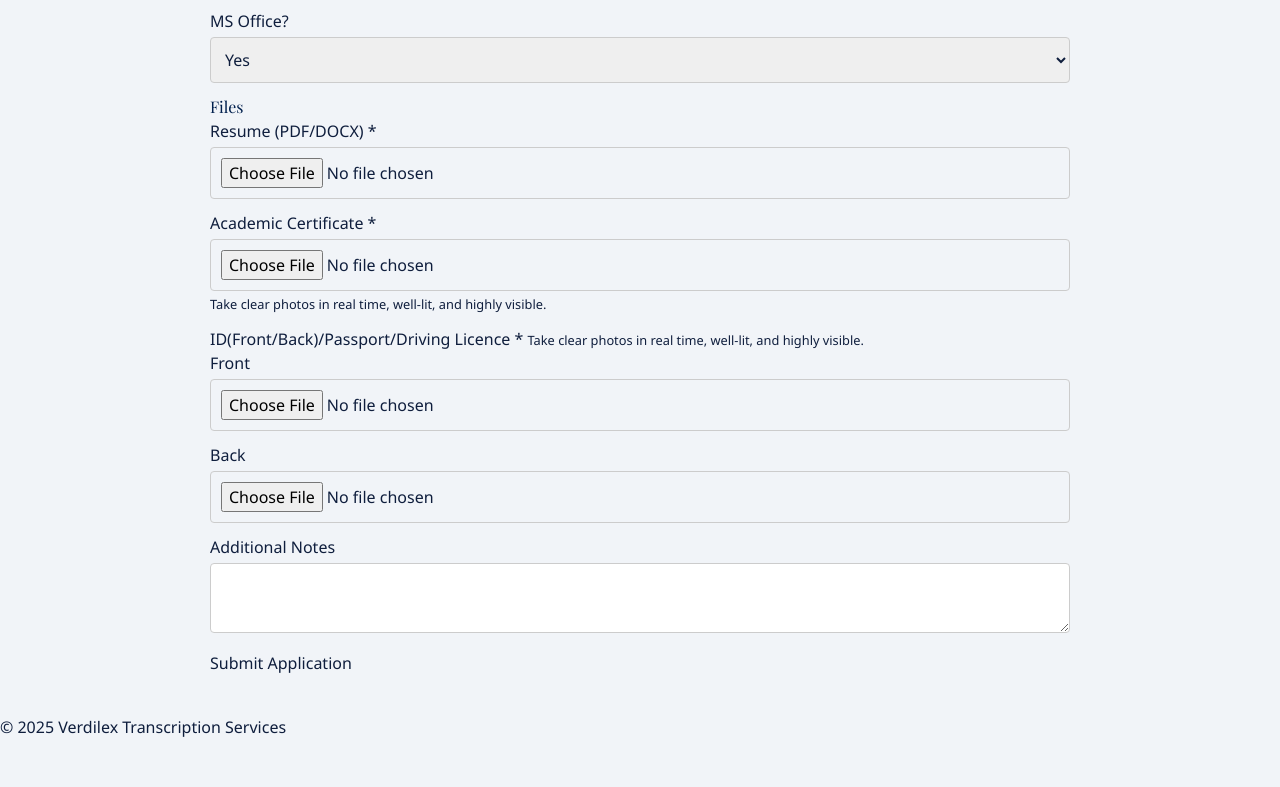
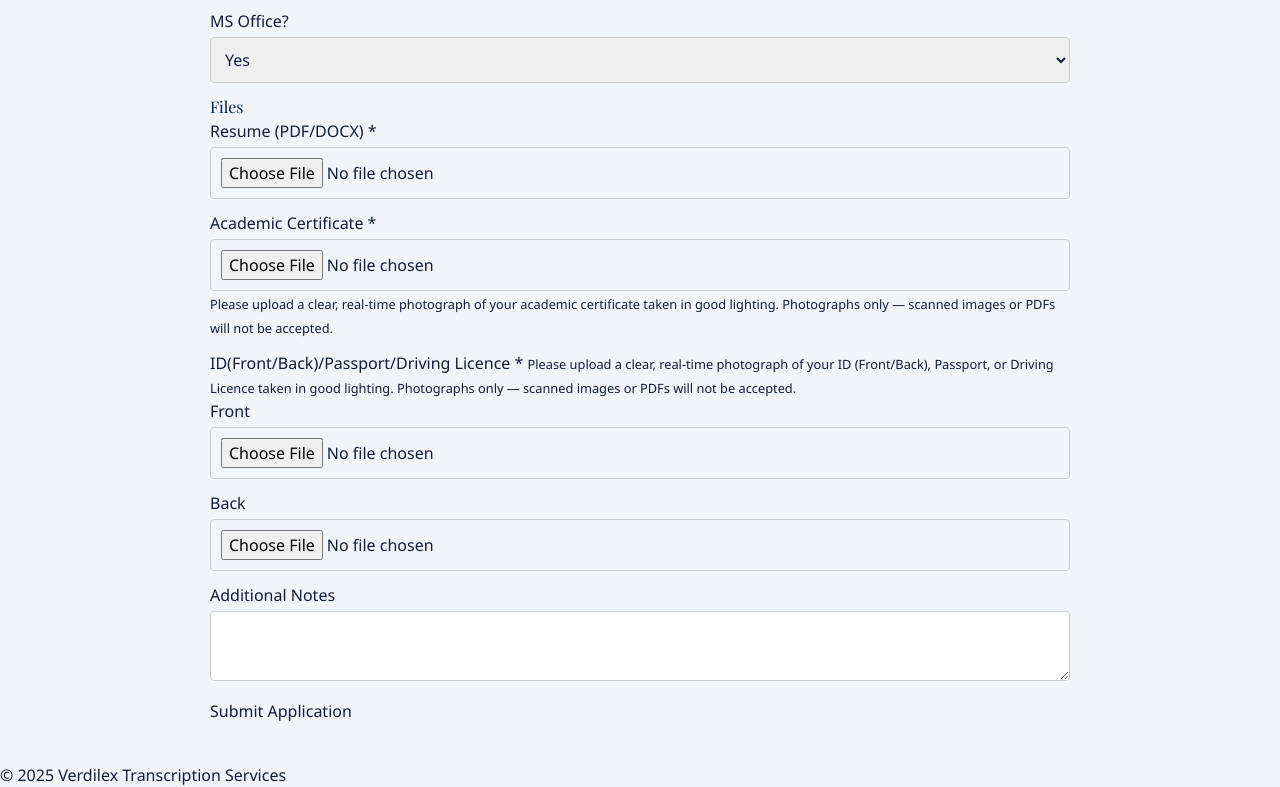
Before and after one commit to Calphilos/Legal-Transcription, a website: page join.html in a window 1280 px wide. Shown: the part 3256-4043 px from the top of the page. Before the commit the page ends 3995 px from the top, so only its background shows below. Drawn offline with nearby package versions, Linux system fonts and the light colour scheme; files that its build step writes are made by us from their sources.

Commit message:
Apply multiple content updates across join page

```diff
--- a/join.html
+++ b/join.html
@@ -233,11 +233,11 @@ input, select, textarea {
     <h3>Files</h3>
     <label>Resume (PDF/DOCX) *<input type="file" name="resume" accept=".pdf,.doc,.docx" required></label>
     <label>Academic Certificate *<input type="file" name="academic_cert" accept=".jpeg,.jpg,.bmp,.tif" required>
-      <small>Take clear photos in real time, well-lit, and highly visible.</small>
+      <small>Please upload a clear, real-time photograph of your academic certificate taken in good lighting. Photographs only — scanned images or PDFs will not be accepted.</small>
     </label>
     <fieldset>
       <legend>ID(Front/Back)/Passport/Driving Licence *
-        <small>Take clear photos in real time, well-lit, and highly visible.</small></legend>
+        <small>Please upload a clear, real-time photograph of your ID (Front/Back), Passport, or Driving Licence taken in good lighting. Photographs only — scanned images or PDFs will not be accepted.</small></legend>
       <label>Front<input type="file" name="id_front" accept=".jpeg,.jpg,.bmp,.tif" required></label>
       <label>Back<input type="file" name="id_back" accept=".jpeg,.jpg,.bmp,.tif" required></label>
     </fieldset>
```
